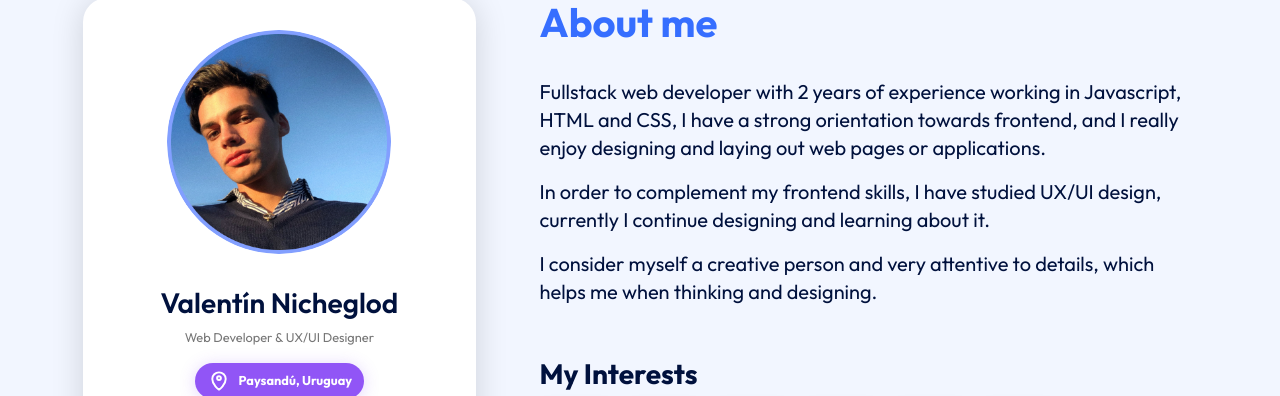
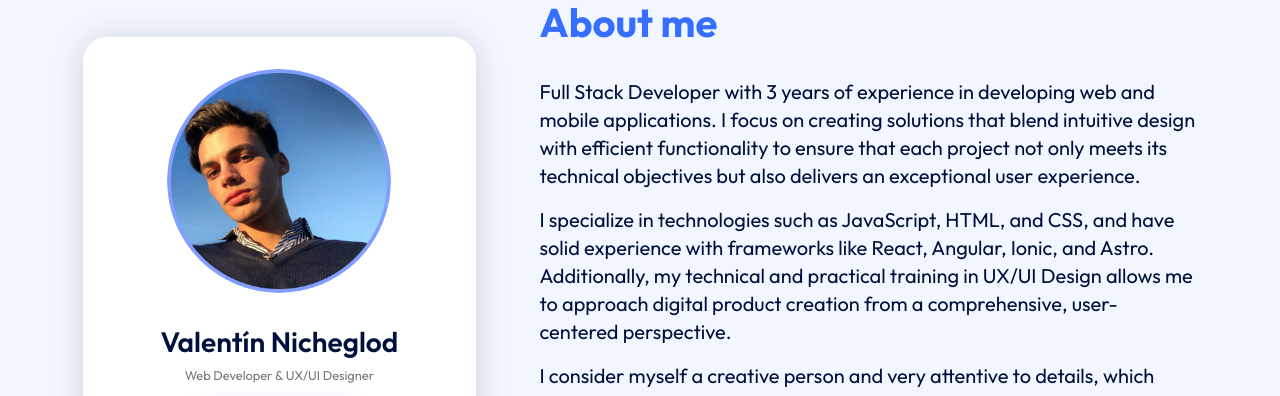
Before and after one commit to ValentinNicheglod/Portfolio, a React (Create React App) app: page / in a window 1280 px wide. Shown: the part 885-1281 px from the top of the page. Built offline with nearby package versions, Linux system fonts and the light colour scheme.

Commit message:
Content Update

```diff
--- a/src/App.css
+++ b/src/App.css
@@ -1977,4 +1977,9 @@ footer p {
     border-radius: 10px;
     border: 2px solid #F0F0F0;
   }
-}
+
+  .user-card-cont {
+    display: flex;
+    align-items: center;
+  }
+}
--- a/src/assets/locales/en/translations.json
+++ b/src/assets/locales/en/translations.json
@@ -3,8 +3,8 @@
   "developer": "Web Developer",
   "designer": "UX/UI Designer",
   "about-me": "About me",
-    "about-me-content-1": "Fullstack web developer with 2 years of experience working in Javascript, HTML and CSS, I have a strong orientation towards frontend, and I really enjoy designing and laying out web pages or applications.",
-    "about-me-content-2": "In order to complement my frontend skills, I have studied UX/UI design, currently I continue designing and learning about it.",
+  "about-me-content-1": "Full Stack Developer with 3 years of experience in developing web and mobile applications. I focus on creating solutions that blend intuitive design with efficient functionality to ensure that each project not only meets its technical objectives but also delivers an exceptional user experience.",
+  "about-me-content-2": "I specialize in technologies such as JavaScript, HTML, and CSS, and have solid experience with frameworks like React, Angular, Ionic, and Astro. Additionally, my technical and practical training in UX/UI Design allows me to approach digital product creation from a comprehensive, user-centered perspective.",
   "about-me-content-3": "I consider myself a creative person and very attentive to details, which helps me when thinking and designing.",
   "interests": "My Interests",
   "architecture": "Architecture",
--- a/src/assets/locales/es/translations.json
+++ b/src/assets/locales/es/translations.json
@@ -3,9 +3,9 @@
   "developer": "Desarrollador Web",
   "designer": "Diseñador UX/UI",
   "about-me": "Sobre mi",
-    "about-me-content-1": "Desarrollador web fullstack con 2 años de experiencia trabajando en Javascript, HTML y CSS, cuento con una fuerte orientación hacia el frontend, y disfruto mucho diseñando y maquetando paginas webs o aplicaciones.",
-    "about-me-content-2": "Con el fin de complementar mis habilidades como frontend, he estudiado diseño UX/UI, actualmente continuo diseñando y aprendiendo sobre ello.",
-    "about-me-content-3": "Me considero una persona creativa y muy atenta a los detalles, esto me ayuda al momento de pensar y diseñar.",
+  "about-me-content-1": "Desarrollador Full Stack con 3 años de experiencia en el desarrollo de aplicaciones web y móviles. Mi enfoque está en crear soluciones que integren un diseño intuitivo con funcionalidades eficientes para garantizar que cada proyecto no solo cumpla con sus objetivos técnicos, sino que también ofrezca una experiencia de usuario excepcional.",
+  "about-me-content-2": "Me especializo en tecnologías como JavaScript, HTML y CSS, y también cuento con una sólida experiencia en frameworks reconocidos como React, Angular, Ionic y Astro.",
+  "about-me-content-3": "Además, he adquirido formación técnica y práctica en Diseño UX/UI, lo que me permite abordar la creación de productos digitales desde una perspectiva más completa y centrada en el usuario.",
   "interests": "Mis Intereses",
   "architecture": "Arquitectura",
   "aviation": "Aviación",
```
Lines whose indentation alone changed are shown as unchanged.
